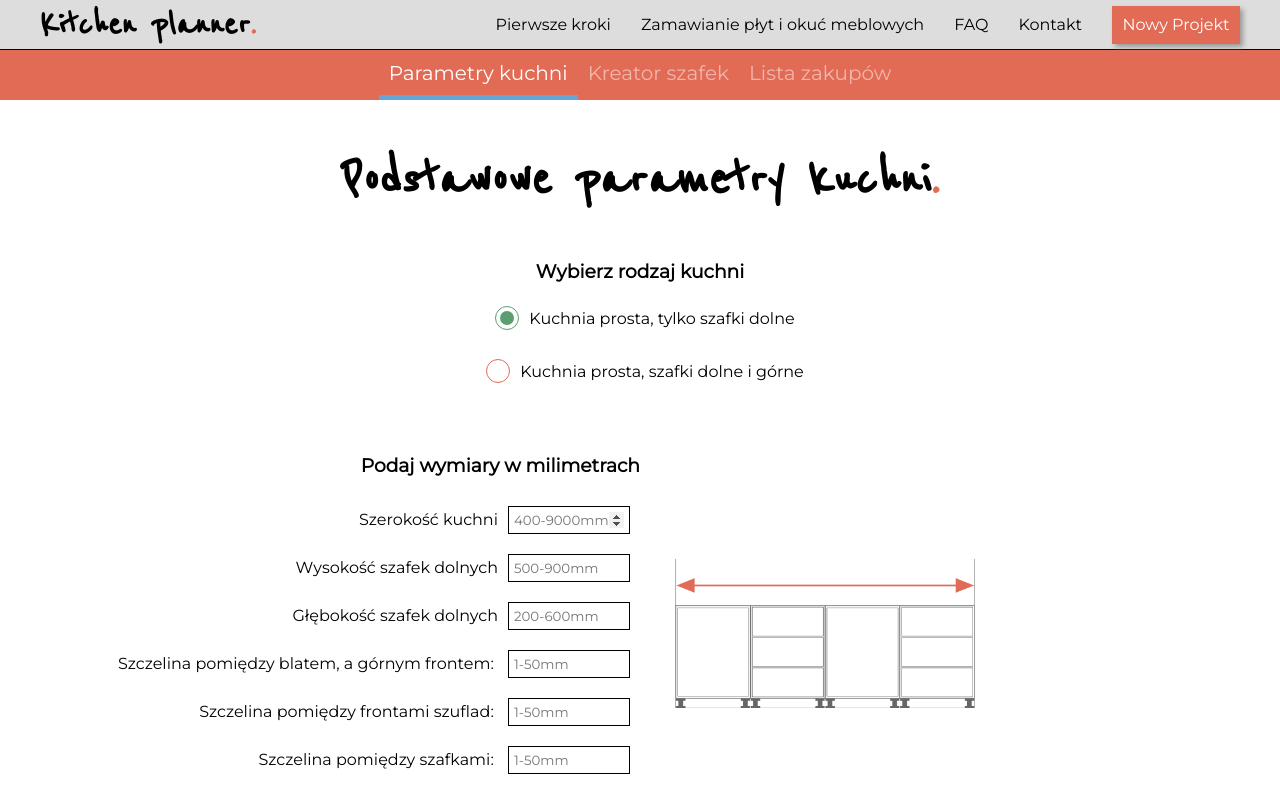
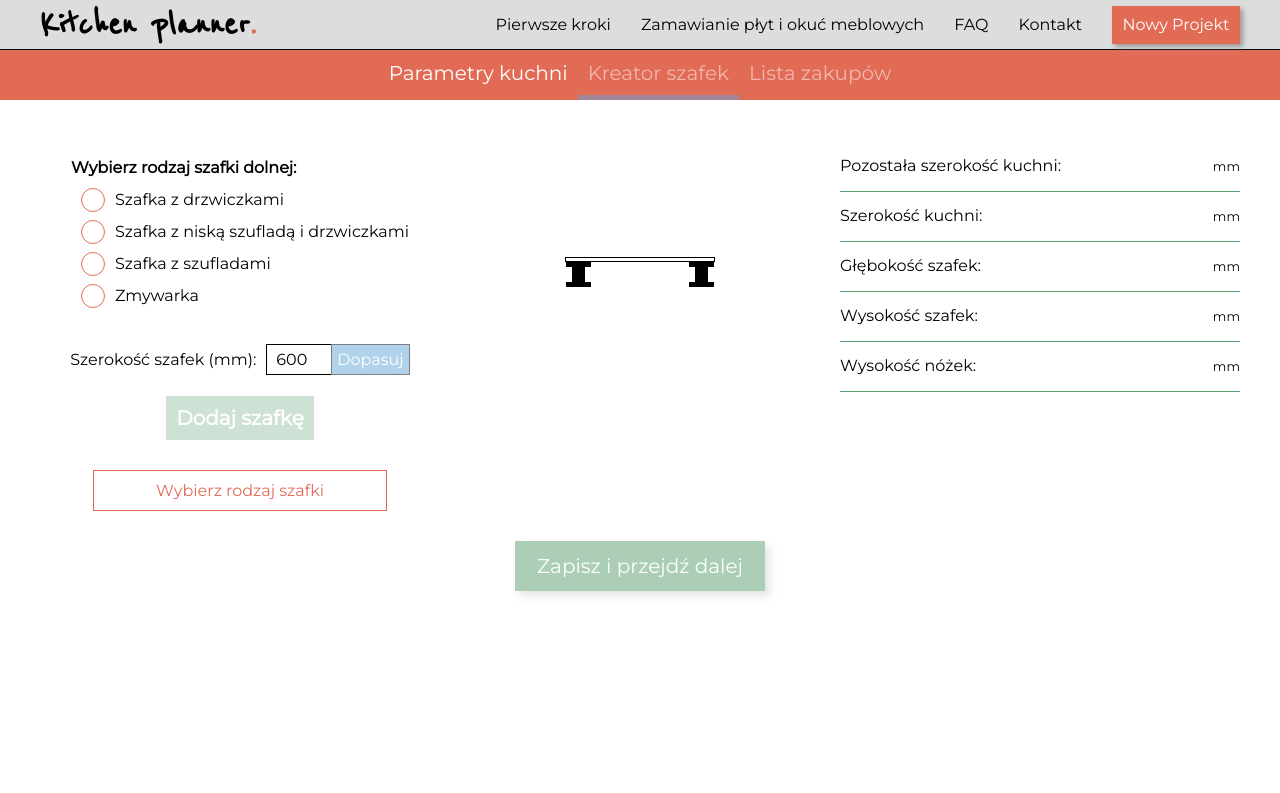
Before and after one commit to Bruinen90/kitchen-planner, a React (Create React App) app: page /projekt/kreator-szafki in a window 1280 px wide. Before the commit this address led to /projekt/parametry-kuchni. Shown: the top 793 px of the page. Built offline with nearby package versions, Linux system fonts and the light colour scheme.

Commit message:
Added grid layout to cabinet-creator page

```diff
--- a/src/components/FormularzNowejSzafki/FormularzNowejSzafki.css
+++ b/src/components/FormularzNowejSzafki/FormularzNowejSzafki.css
@@ -1,34 +1,12 @@
 .nowaSzafkaFormularz {
     line-height: 2rem;
     padding: 20px;
-    width: 500px;
+    max-width: 500px;
 }
-
-.kreatorNowejSzafki {
-    display: flex;
-    width: 1200px;
-    margin-left: auto;
-    margin-right: auto;
-    align-items: flex-start;
-    margin-top: 2rem;
-}
-
 
 .formularzNowejSzafki {
     text-align: left;
 }
-
-.szafkaNieprawidlowa {
-    color: var(--red-color);
-    line-height: 1.2rem;
-    width: 80%;
-    margin-left: auto;
-    margin-right: auto;
-    margin-top: 10px;
-    padding: 10px;
-    border: 1px solid var(--red-color);
-}
-
 
 .confirmCabinetButton {
     font-size: 20px;
--- a/src/containers/KreatorSzafki/KreatorSzafki.css
+++ b/src/containers/KreatorSzafki/KreatorSzafki.css
@@ -5,3 +5,28 @@
     z-index: 5;
     background-color: #eee;
 }
+
+.szafkaNieprawidlowa {
+    color: var(--red-color);
+    line-height: 1.2rem;
+    width: 80%;
+    margin-left: auto;
+    margin-right: auto;
+    margin-top: 10px;
+    padding: 10px;
+    border: 1px solid var(--red-color);
+}
+
+.kreatorNowejSzafki {
+    display: grid;
+    grid-template-columns: repeat(auto-fill, minmax(400px, 1fr));
+    max-width: 1200px;
+    margin-left: auto;
+    margin-right: auto;
+    justify-content: center;
+    margin-top: 2rem;
+}
+
+.kreatorNowejSzafki div {
+    justify-self: center;
+}
--- a/src/containers/KreatorSzafki/KreatorSzafki.js
+++ b/src/containers/KreatorSzafki/KreatorSzafki.js
@@ -7,6 +7,7 @@ import WizualizacjaKuchni from '../../components/WizualizacjaKuchni/Wizualizacja
 import SaveAndContinueButton from '../../components/UI/SaveAndContinueButton/SaveAndContinueButton';
 import KitchenState from '../../components/KitchenState/KitchenState';
 import WizualizacjaSzafki from '../../components/WizualizacjaSzafki/WizualizacjaSzafki';
+import Auxx from '../../Auxx';
 
 import kitchenSinkIcon from '../../img/sprzety/kitchen_sink_icon.png';
 import hobIcon from '../../img/sprzety/hob_icon.png';
@@ -28,9 +29,10 @@ class KreatorSzafki extends Component {
           height: this.props.wysokoscGornychSzafek/4 + "px",
       }
     return (
-        <div className="contentWrapper">
-        {this.props.kitchenParamsValid ? null : <Redirect to="/projekt/parametry-kuchni" /> }
+        <Auxx>
+        {/* {this.props.kitchenParamsValid ? null : <Redirect to="/projekt/parametry-kuchni" /> } */}
             <div className="kreatorNowejSzafki">
+                <div className="formularzCol">
                     <FormularzNowejSzafki
                         changeType = {(event) => this.props.onChangeCabinetType(event)}
                         changeWidth = {(event) => this.props.onChangeCabinetWidth(event)}
@@ -39,45 +41,8 @@ class KreatorSzafki extends Component {
                         clickDodaj = {this.props.onAddCabinet}
                         canAddCabinet = {this.props.canAddCabinet}
                     />
-
-                {/* <div className="wizualizacjaSzafki">
-                    {!this.props.kitchenType.includes("edenRzad") ?
-                        <div
-                            className="ramySzafki gorneRamy"
-                            style={wizualizacjaWymiaryGorne}
-                        >
-                            <WizualizacjaWnetrza
-                                rodzaj="jedneDrzwi"
-                                ilosc="1"
-                                drawersHeights={this.props.drawersHeights}
-                                szczelina={this.props.szczelina}
-                                ifDoubleDoors={this.props.upperDoubleDoors}
-                                shelfsCount={this.props.upperShelfsCount}
-                            />
                 </div>
-                    :null}
-                    <div className="devicesContainer" style={{height: 500/this.props.scale + "px"}}>
-                    {this.props.hob ? <img src={hobIcon} className="hobIcon" alt="Płyta grzewcza"/> : null}
-                    {this.props.kitchenSink ? <img src={kitchenSinkIcon} className="kitchenSinkIcon" alt="Zlewozmywak"/> : null}
-                    </div>
-                    <div className="ramySzafki" style={wizualizacjaWymiary}>
-                        <WizualizacjaWnetrza
-                            rodzaj={this.props.cabinetType}
-                            ilosc={this.props.drawersHeights.length}
-                            drawersHeights={this.props.drawersHeights}
-                            activeDrawer={this.props.activeDrawer}
-                            szczelina={this.props.szczelina}
-                            ifDoubleDoors={this.props.doubleDoors}
-                            shelfsCount={this.props.shelfsCount}
-                        />
-                    </div>
-                    <div className="nogaSzafki">
-                        <div></div>
-                    </div>
-                    <div className="nogaSzafki" style={{float: "right"}}>
-                        <div></div>
-                    </div>
-                </div> */}
+                <div className="wizualizacjaSzafkiCol">
                     <WizualizacjaSzafki
                         cabinetWidth = {this.props.cabinetWidth}
                         cabinetsHeight = {this.props.wysokoscSzafek}
@@ -97,7 +62,10 @@ class KreatorSzafki extends Component {
                         ifDoubleDoors={this.props.doubleDoors}
                         shelfsCount={this.props.shelfsCount}
                     />
+                </div>
+                <div className="kitchenStateCol">
                     <KitchenState />
+                </div>
             </div>
             {this.props.cabinets.length > 0 ? <WizualizacjaKuchni /> : null}
             <SaveAndContinueButton
@@ -108,7 +76,7 @@ class KreatorSzafki extends Component {
             />
             {this.props.showErrors ? <div className="szafkaNieprawidlowa">
             Suma szerokości szafek jest za mała - dodaj lub edytuj szafki</div> : null}
-        </div>
+        </Auxx>
     );
   }
 }
--- a/src/containers/ParametryKuchni/ParametryKuchni.css
+++ b/src/containers/ParametryKuchni/ParametryKuchni.css
@@ -72,7 +72,7 @@
         justify-content: center;
         width: 100vw;
         padding-top: 10px;
-        border-bottom: 1px solid #eee;
+        border-top: 1px solid #eee;
     }
 
     .paramVisualization {
```
Also changed, not shown: src/components/FormularzNowejSzafki/FormularzNowejSzafki.js (indentation only). Lines whose indentation alone changed are shown as unchanged.
